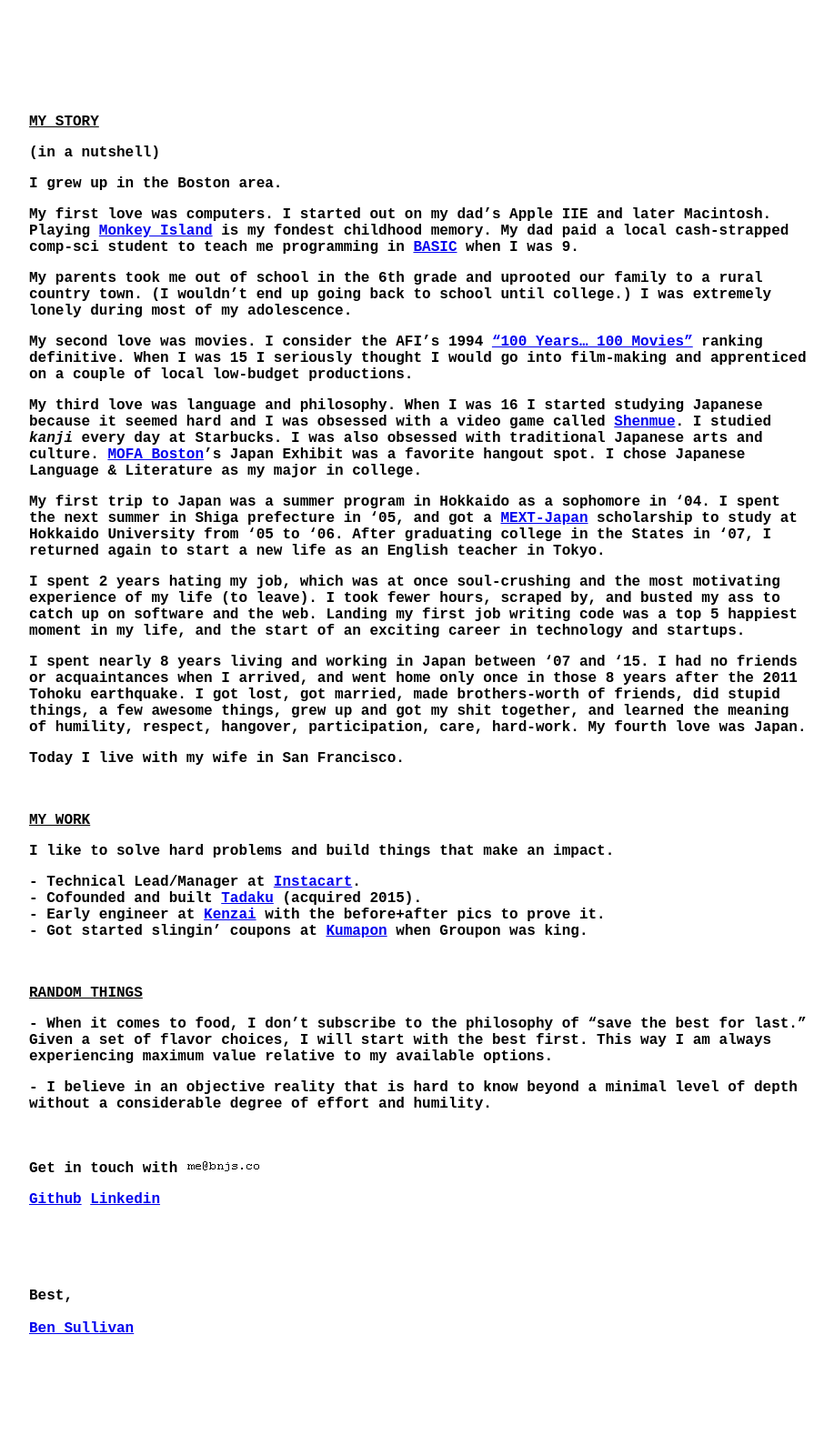
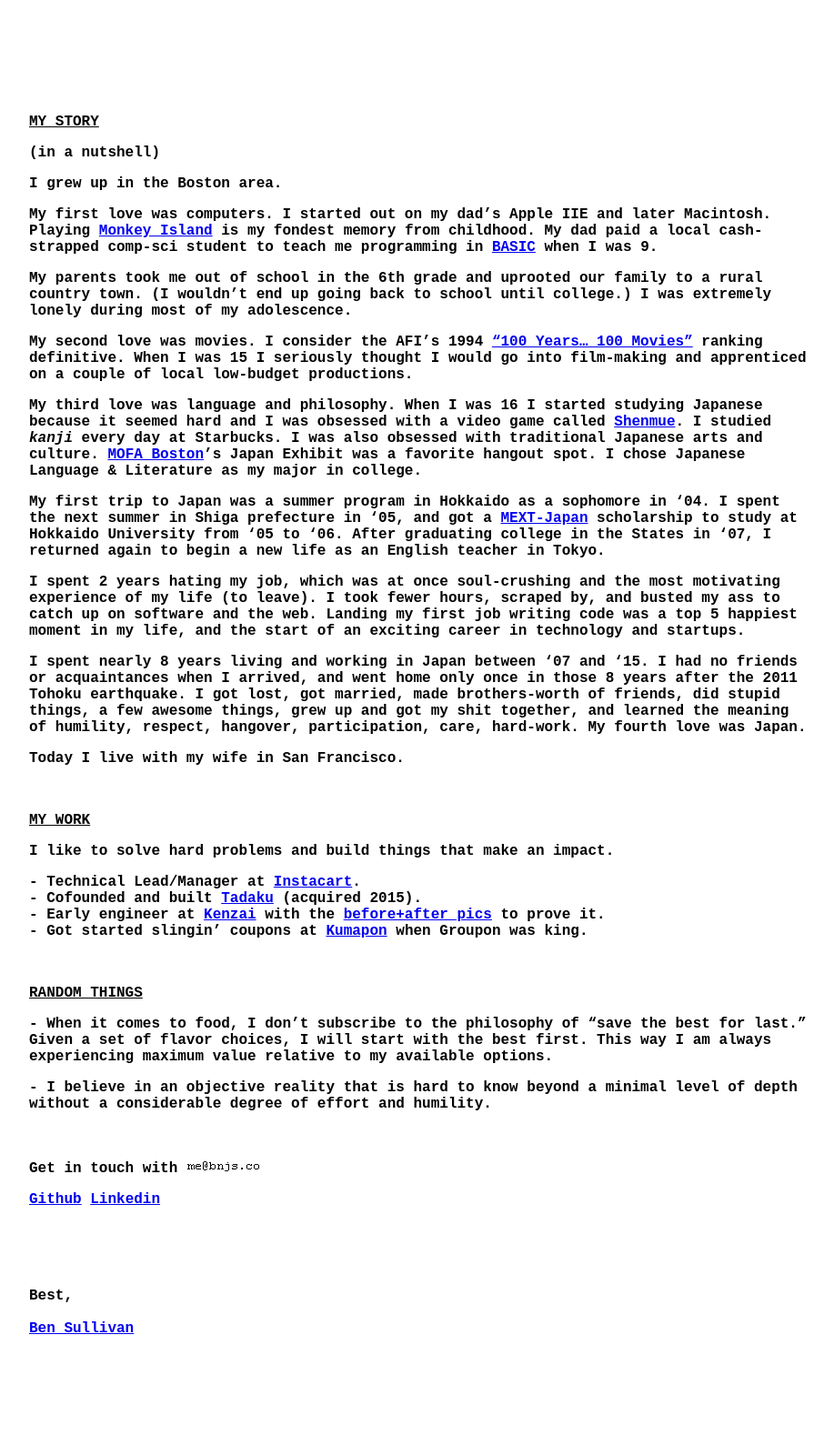
Before and after one commit to bnjs/bnjs.github.io, a Jekyll site: the page built from pages/about-me.md, in a window 1280 px wide. Shown: the whole page at 91% size, without its empty margins (178-1095 px from the left). Built offline with Jekyll 4.4.1, drawn with Linux system fonts in a browser that asks for light colours; nearby versions of some CDN libraries.

Commit message:
About me changes

```diff
--- a/pages/about-me.md
+++ b/pages/about-me.md
@@ -9,7 +9,7 @@
 
 I grew up in the Boston area.
 
-My first love was computers. I started out on my dad's Apple IIE and later Macintosh. Playing [Monkey Island](https://en.wikipedia.org/wiki/The_Secret_of_Monkey_Island) is my fondest childhood memory. My dad paid a local cash-strapped comp-sci student to teach me programming in [BASIC](https://en.wikipedia.org/wiki/BASIC) when I was 9.
+My first love was computers. I started out on my dad's Apple IIE and later Macintosh. Playing [Monkey Island](https://en.wikipedia.org/wiki/The_Secret_of_Monkey_Island) is my fondest memory from childhood. My dad paid a local cash-strapped comp-sci student to teach me programming in [BASIC](https://en.wikipedia.org/wiki/BASIC) when I was 9.
 
 My parents took me out of school in the 6th grade and uprooted our family to a rural country town. (I wouldn't end up going back to school until college.) I was extremely lonely during most of my adolescence.
 
@@ -17,7 +17,7 @@
 
 My third love was language and philosophy. When I was 16 I started studying Japanese because it seemed hard and I was obsessed with a video game called [Shenmue](https://en.wikipedia.org/wiki/Shenmue). I studied <em>kanji</em> every day at Starbucks. I was also obsessed with traditional Japanese arts and culture. [MOFA Boston](http://www.mfa.org/)'s Japan Exhibit was a favorite hangout spot. I chose Japanese Language & Literature as my major in college.
 
-My first trip to Japan was a summer program in Hokkaido as a sophomore in '04. I spent the next summer in Shiga prefecture in '05, and got a [MEXT-Japan](http://www.mext.go.jp/english/) scholarship to study at Hokkaido University from '05 to '06. After graduating college in the States in '07, I returned again to start a new life as an English teacher in Tokyo.
+My first trip to Japan was a summer program in Hokkaido as a sophomore in '04. I spent the next summer in Shiga prefecture in '05, and got a [MEXT-Japan](http://www.mext.go.jp/english/) scholarship to study at Hokkaido University from '05 to '06. After graduating college in the States in '07, I returned again to begin a new life as an English teacher in Tokyo.
 
 I spent 2 years hating my job, which was at once soul-crushing and the most motivating experience of my life (to leave). I took fewer hours, scraped by, and busted my ass to catch up on software and the web. Landing my first job writing code was a top 5 happiest moment in my life, and the start of an exciting career in technology and startups.
 
@@ -34,7 +34,7 @@
 
 \- Technical Lead/Manager at <a href="https://www.instacart.com/" target="_blank">Instacart</a>.<br>
 \- Cofounded and built <a href="http://www.tadaku.com" target="_blank">Tadaku</a> (acquired 2015).<br>
-\- Early engineer at <a href="http://www.kenzai.me" target="_blank">Kenzai</a> with the before+after pics to prove it.<br>
+\- Early engineer at <a href="http://www.kenzai.me" target="_blank">Kenzai</a> with the <a href="https://www.dropbox.com/s/812sm7erppjmu5v/kenzai_comparison.png?dl=0">before+after pics</a> to prove it.<br>
 \- Got started slingin' coupons at <a href="http://kumapon.jp" target="_blank">Kumapon</a> when Groupon was king.
 
 <br>
```
